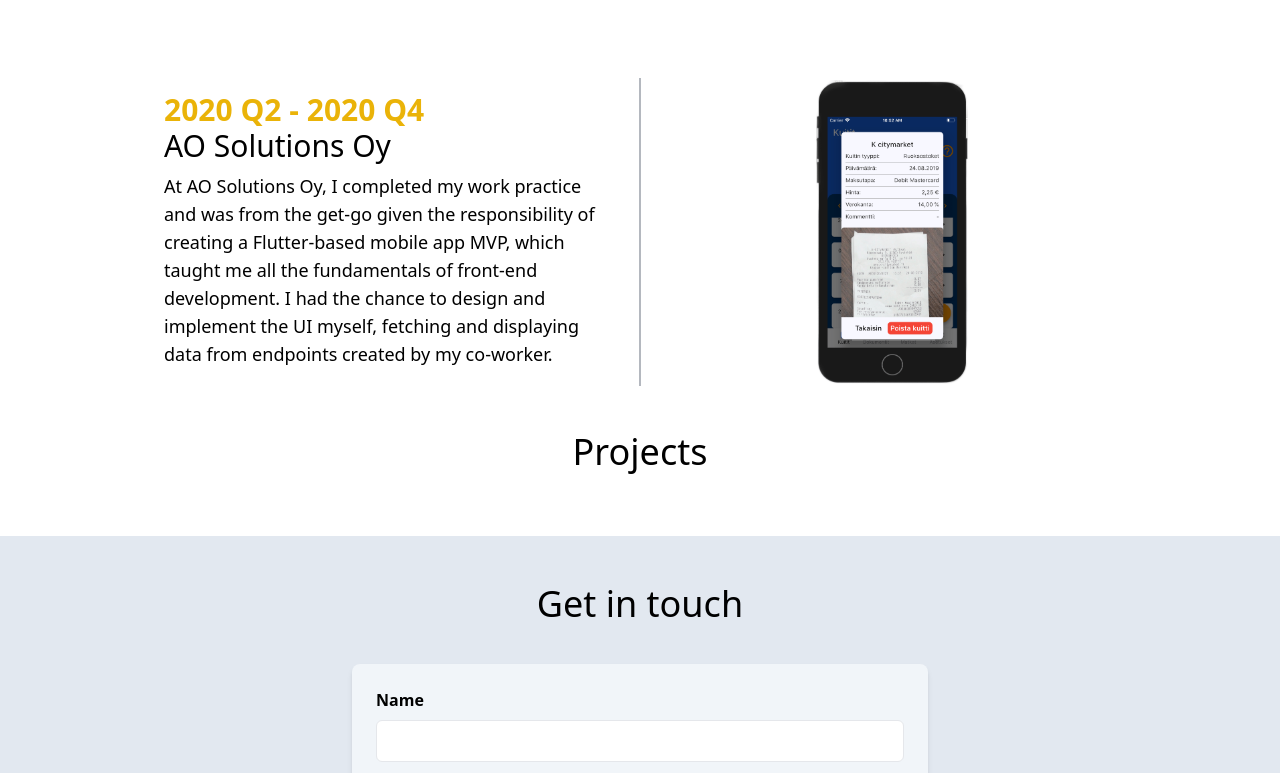
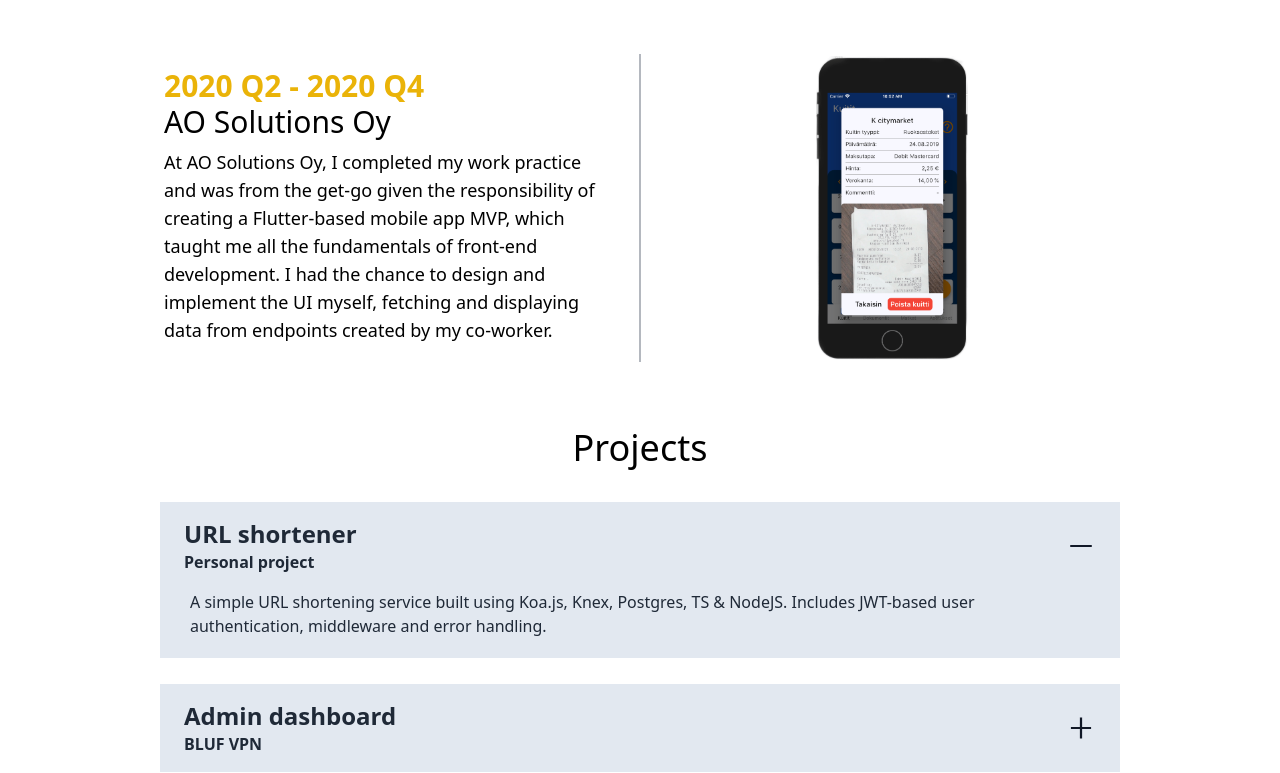
Before and after one commit to mikaelpac/my-portfolio, a Next.js app: page / in a window 1280 px wide. Shown: the part 2024-2797 px from the top of the page. Built offline with nearby package versions, Linux system fonts and the light colour scheme.

Commit message:
initial projects section, accordion component

```diff
--- a/package.json
+++ b/package.json
@@ -19,6 +19,7 @@
     "next": "13.4.10",
     "postcss": "8.4.26",
     "react": "18.2.0",
+    "react-collapse": "^5.1.1",
     "react-dom": "18.2.0",
     "react-hot-toast": "^2.4.1",
     "react-icons": "^4.10.1",
--- a/src/app/globals.css
+++ b/src/app/globals.css
@@ -21,6 +21,10 @@ section, div {
   scroll-margin-top: 3.5em;
 }
 
+.ReactCollapse--collapse {
+  transition: height 400ms;
+}
+
 
 .wave {
   animation-name: wave-animation;  /* Refers to the name of your @keyframes element below */
--- a/src/app/page.tsx
+++ b/src/app/page.tsx
@@ -4,9 +4,10 @@ import useDarkMode from "./utils/useDarkMode"
 import Navigation from "./../components/Navigation"
 import Hero from "./sections/hero"
 import About  from "./sections/about"
-import MyTimeLine from "./sections/myTimeLine"
+import MyTimeline from "./sections/myTimeLine";
 import Contact  from "./sections/contact"
 import Footer from "./../components/Footer"
+import Projects from "./sections/projects";
 
 export default function Home() {
   const [mount, setMount]= useState(false)
@@ -23,7 +24,8 @@ export default function Home() {
     <Navigation colorTheme={colorTheme} setTheme={setTheme}/>
     <Hero/>
     <About colorTheme={colorTheme}/>
-    <MyTimeLine/>
+    <MyTimeline/>
+    <Projects/>
     <Contact/>
     <Footer/>
     </>
--- a/src/app/sections/about.tsx
+++ b/src/app/sections/about.tsx
@@ -2,7 +2,7 @@ import sunset2 from "../../../public/images/sunset2.jpg"
 import forest2 from "../../../public/images/forest2.jpg"
 import Image from "next/image"
 
-export const About = ({colorTheme}) => {
+ const About = ({colorTheme}) => {
   return (
     <div className="md:h-96 h-64 w-screen relative align-middle " id="about">
       <Image src={colorTheme === "light" ? sunset2 : forest2} alt="Sunset" className="md:h-96 h-64 object-cover dark:object-center"/>
--- a/src/app/sections/myTimeLine.tsx
+++ b/src/app/sections/myTimeLine.tsx
@@ -2,14 +2,13 @@ import TimelineItem from "../../components/TimelineItem";
 import hotrad from './../../../public/images/hotrad.png'
 import blufvpn2 from './../../../public/images/blufvpn2.png'
 import appscreen from './../../../public/images/appscreen.png'
-import Projects from "./../../components/Projects"
 
 
-export const MyTimeline = () => {
+const MyTimeline = () => {
   return (
-    <div className="bg-white dark:bg-slate-950 text-black dark:text-white py-4 px-2  md:p-10 mx-auto" id="experience" >
+    <div className="bg-white dark:bg-slate-950 text-black dark:text-white py-2 px-2  md:px-6 mx-auto" id="experience" >
       <div className="max-w-5xl m-auto">
-      <h2 className="text-center text-4xl mb-6 mt-2">Experience</h2>
+      <h2 className="text-center text-4xl mb-6 mt-4">Experience</h2>
       <TimelineItem
         title="Hot Rad TV"
         description="At Hot Rad TV (a heavy music live streaming site) I had the role of a Full Stack Developer, taking on the responsibility of overhauling the site's UI, creating checkout flows and more. I learned how to manage all the systems pertaining to a larger project and independently solve challenges, be it on the front- or the backend."
@@ -32,7 +31,6 @@ export const MyTimeline = () => {
         reverse={true}
       />
     </div>
-    <Projects/>
     </div>
   );
 };
--- /dev/null
+++ b/src/app/sections/projects.tsx
@@ -0,0 +1,39 @@
+import React, { useState, useEffect } from "react";
+import ProjectItem from "@/components/ProjectItem";
+import projectsData from "@/data/projectsData";
+
+
+const Projects = () => {
+  const [open, setOpen] = useState<number | null>(0);
+
+  const handleToggle = (index: number) => {
+    if(open === index) {
+      return setOpen(null)
+    }
+    setOpen(index)
+  }
+
+  return (
+    <div className="bg-white dark:bg-slate-950 text-black dark:text-white py-4 px-2 md:pb-6 md:px-10 mx-auto" id="projects" >
+          <h2 className="text-center text-4xl mb-6">Projects</h2>
+          <div className="h-auto grid place-items-center">
+            <div className="px-4 md:px-8 max-w-5xl">
+            {projectsData.map((project, index) => (
+              <ProjectItem
+              index={index}
+              key={index}
+              open={open === index}
+              toggle={() => handleToggle(index)}
+              title={project.title}
+              workPlace={project.workPlace}
+              technology={project.technology}
+              secondaryTechnology={project.secondaryTechnology}
+              description={project.description}/>
+              ))}
+            </div>
+          </div>
+    </div>
+  );
+};
+
+export default Projects;
--- /dev/null
+++ b/src/components/ProjectItem.tsx
@@ -0,0 +1,53 @@
+
+import React from "react";
+import { Collapse } from "react-collapse"
+import {AiOutlineMinus} from "react-icons/ai"
+import {AiOutlinePlus} from "react-icons/ai"
+
+interface ProjectItemProps {
+  index: number; // Add index prop to ProjectItemProps
+  open: boolean,
+  toggle: (index: number) => void,
+  title: string;
+  workPlace: string;
+  technology: string;
+  secondaryTechnology: string;
+  description: string;
+}
+
+const ProjectItem: React.FC<ProjectItemProps> = ({
+  index,
+  open,
+  toggle,
+  title,
+  workPlace,
+  technology,
+  secondaryTechnology,
+  description,
+}) => {
+
+  const handleClick = (event: React.MouseEvent<HTMLDivElement>) => {
+    event.preventDefault();
+    toggle(index); // Call the toggle function without arguments
+  };
+
+
+  return (
+    <div className="pt-[10px] mb-4">
+      <div className={`bg-slate-200 py-[16px] px-[24px] flex justify-between items-center cursor-pointer ${open ? "" : ""}`} onClick={handleClick}>
+        <div>
+          <p className="md:text-2xl text-xl text-gray-800 font-semibold select-none">{title}</p>
+          <p className="text-md text-gray-800 font-semibold select-none">{workPlace}</p>
+          </div>
+        <div className="text-[30px]">
+          {open ? <AiOutlineMinus className="fill-gray-900"/> : <AiOutlinePlus className="fill-gray-900"/>}
+        </div>
+      </div>
+      <Collapse isOpened={open}>
+        <div className={`bg-slate-200 px-[30px] pb-[20px] text-gray-800  ${open ? "" : ""}`}>{description}</div>
+      </Collapse>
+    </div>
+  );
+};
+
+export default ProjectItem;
--- a/src/components/Projects.tsx
+++ /dev/null
@@ -1,17 +0,0 @@
-const Projects = () => {
-  return (
-    <div>
-        <h2 className="text-center text-4xl mb-6 mt-2">Projects</h2>
-     {/*    <div className="md:max-w-4xl md:m-auto m-4 rounded-md bg-slate-200 p-4">
-        <h3 className="text-xl md:text-3xl font-bold md:font-normal text-black  mb-2">Hot Rad TV</h3>
-        <ul className="list-disc text-black p-4">
-            <li>KEKE</li>
-            <li>KEKE</li>
-            <li>KEKE</li>
-        </ul>
-         </div> */}
-    </div>
-  );
-};
-
-export default Projects;
--- a/src/components/TimelineItem.tsx
+++ b/src/components/TimelineItem.tsx
@@ -37,7 +37,7 @@ const TimelineItem: React.FC<TimelineItemProps> = ({
           className="rounded-md py-2 object-contain transition ease-in-out md:hover:scale-103 transform "
         />
       </div>
-    <hr className="h-px border-0 my-10 mx-2 bg-gray-500 dark:bg-pink-500 dark:opacity-60"></hr>
+    <hr className="h-px border-0 my-8 mx-2 bg-gray-500 dark:bg-pink-500 dark:opacity-60"></hr>
       {/* TODO: Use last child selector instead */}
       <div className="absolute left-1/2 md:h-4/5 w-px dark:bg-pink-500 bg-gray-500 dark:opacity-75 transform -translate-x-1/2 dark:shadow-pink-500/30"></div>
     </div>
--- /dev/null
+++ b/src/data/projectsData.tsx
@@ -0,0 +1,53 @@
+
+interface Project {
+    title: string;
+    workPlace: string;
+    technology: string;
+    secondaryTechnology: string;
+    description: string;
+}
+
+const projectsData: Project[] = [
+    {
+        title: "URL shortener",
+        workPlace: "Personal project",
+        technology: "Backend",
+        secondaryTechnology: "Typescript",
+        description: "A simple URL shortening service built using Koa.js, Knex, Postgres, TS & NodeJS. Includes JWT-based user authentication, middleware and error handling."
+
+    },
+    {
+        title: "Admin dashboard",
+        workPlace: "BLUF VPN",
+        technology: "Frontend",
+        secondaryTechnology: "Backend",
+        description: "I built a React-based admin dashboard for managing users -  implementing the UI according to Figma designs made by my coworkers and creating appropriate endpoints in the backend. "
+
+    },
+    {
+        title: "Ticket and merch checkout",
+        workPlace: "Hot Rad TV",
+        technology: "Frontend",
+        secondaryTechnology: "Backend",
+        description: "Lorem ipsum dolor sit amet, consectetur adipiscing elit. Vestibulum odio elit, rutrum eget tempor eget, lobortis vel ligula. Curabitur pellentesque ut eros id ultrices. Integer eu lorem vitae quam viverra luctus. In hac habitasse platea dictumst."
+
+    },
+    {
+        title: "OCR receipt scanner",
+        workPlace: "AO Solutions Oy",
+        technology: "Frontend",
+        secondaryTechnology: "Flutter",
+        description: "Integrated a third party OCR solution for the purpose of scanning receipts and keeping track of expenses in a cross platform mobile app. I designed and created the app using Flutter & Dart and integrated it to REST API endpoints created by my coworker."
+
+    },
+    {
+        title: "Project 1 ",
+        workPlace: "AO Solutions Oy",
+        technology: "Frontend",
+        secondaryTechnology: "Flutter",
+        description: "Lorem ipsum dolor sit amet, consectetur adipiscing elit. Vestibulum odio elit, rutrum eget tempor eget, lobortis vel ligula. Curabitur pellentesque ut eros id ultrices. Integer eu lorem vitae quam viverra luctus. In hac habitasse platea dictumst."
+
+    },
+]
+
+export default projectsData;
```
Also changed, not shown: 1 other file (tests, documents, lock files or other folders).
